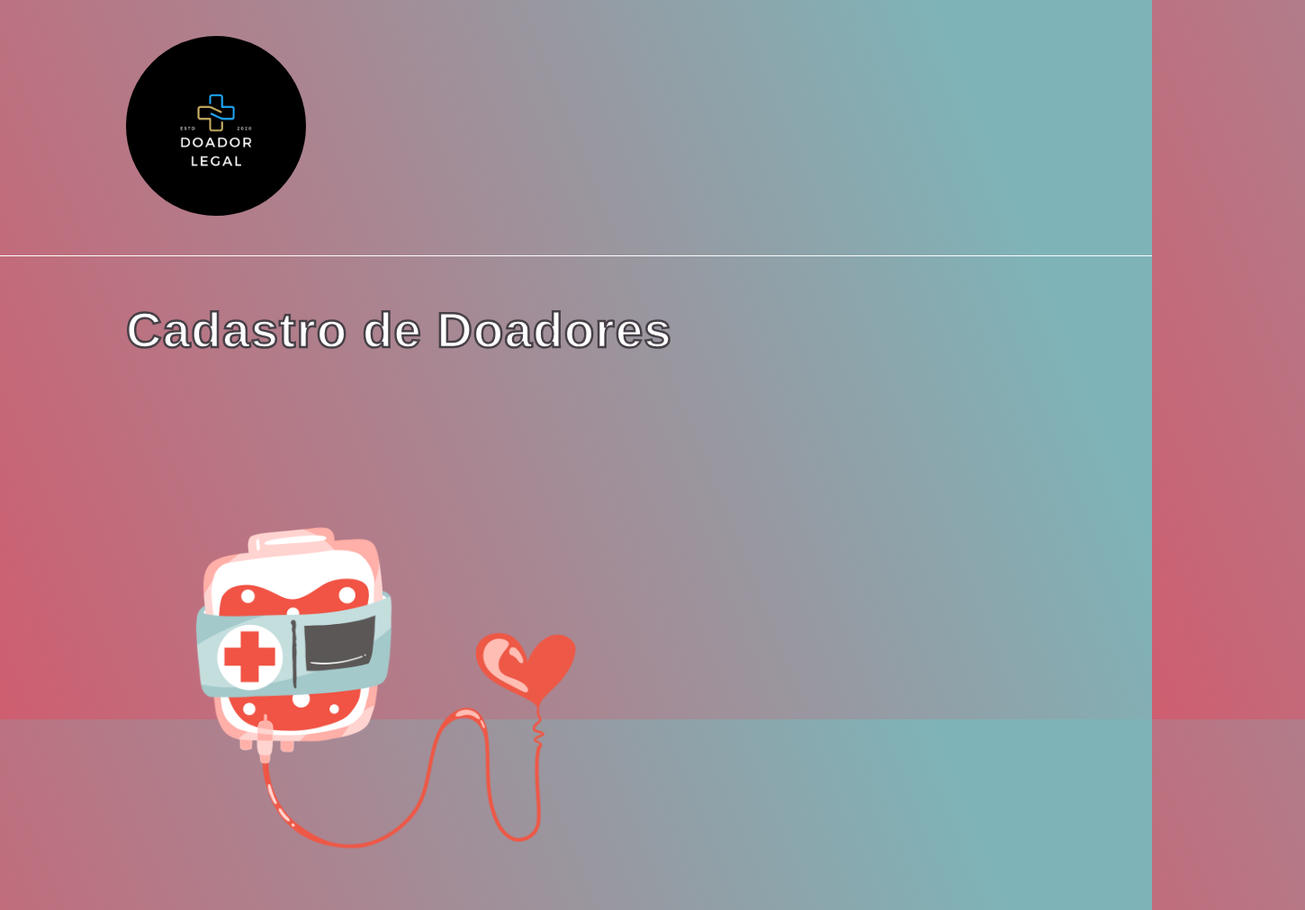
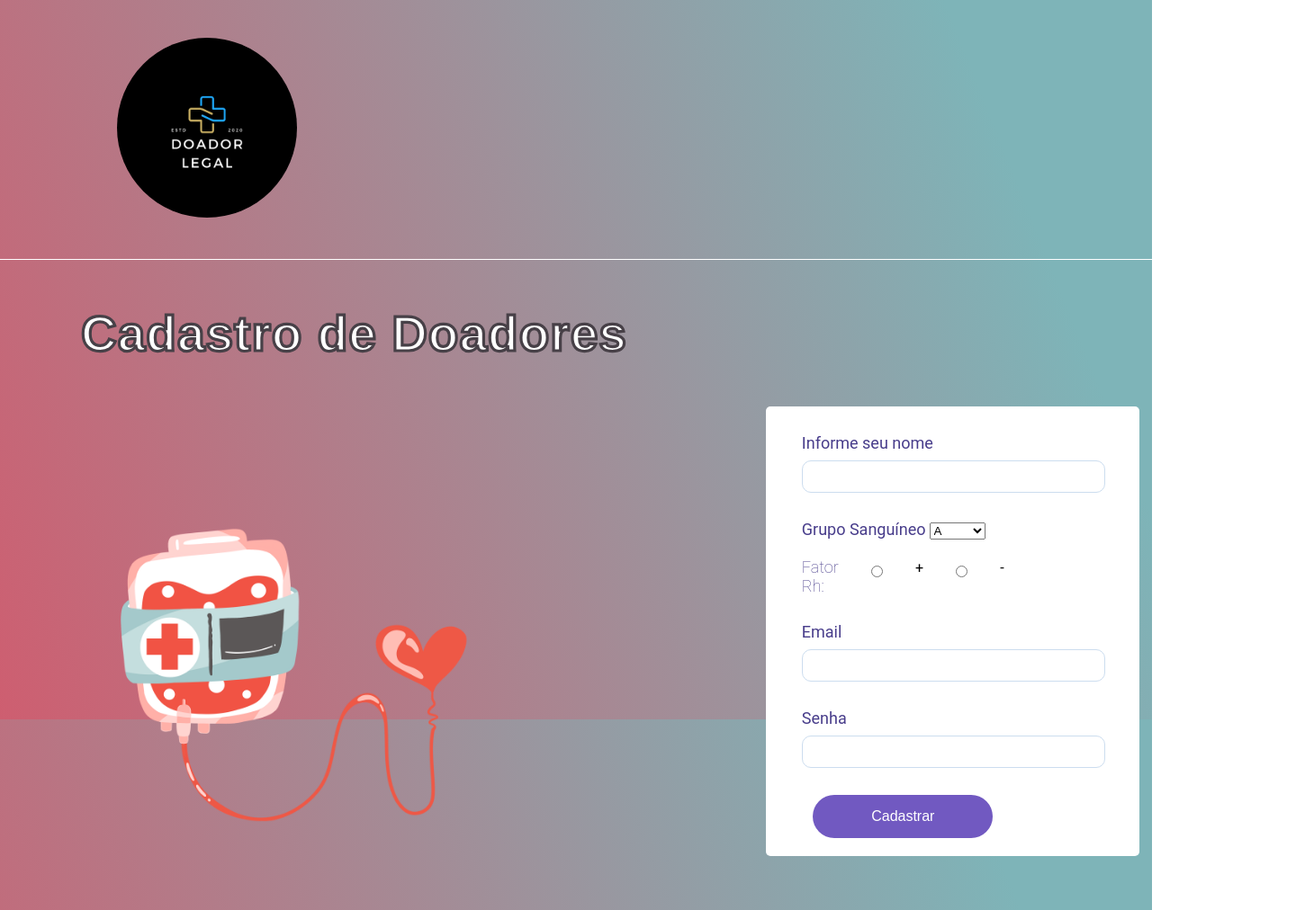
Before and after one commit to brunopedrols/Fomulario-de-cadastro, a plain HTML site: page index.html in a window 1280 px wide. Shown: the top 1012 px of the page at 90% size, 1450 px wide, since content can reach past the window. Drawn offline with Linux system fonts and the light colour scheme.

Commit message:
Atualizacao

```diff
--- a/index.html
+++ b/index.html
@@ -8,15 +8,15 @@
     <link rel="stylesheet" href="style.css" />
   </head>
   <body>
-    <header class="primary">
-      <img class="secondary" src="Logo.png" alt="Doador Legal">
+    <header>
+      <img class="image" src="Logo.png" alt="Doador Legal">
     </header>
 
-    <main class="meio">
+    <main>
       <section class="form-section-primary">
         <h1 class="text-1">Cadastro de Doadores</h1>
-        <div class="Imagem 1">
-        <img class="Imagem-center" src="Doador+.png" alt="arte">
+        <div class="Image1">
+        <img class="Image-center" src="Doador+.png" alt="arte">
         </div>
       </section>
       <section class="form-section">
@@ -54,15 +54,15 @@
         </div>
       </section>
       <footer>
-        <section class="feed">
+        <div class="feed">
           <h1 class="end">Saiba Mais</h1>
             <a class="hyper" href="https://www.cnnbrasil.com.br/saude/apenas-19-dos-brasileiros-doam-sangue-regularmente-diz-pesquisa/" target="_blank">Apenas 19% dos brasileiros doam sangue regularmente, diz pesquisa.</a>
             <a class="hyper" href="https://www.cnnbrasil.com.br/saude/inca-alerta-para-baixo-estoque-de-sangue-e-faz-apelo-a-populacao-por-doacao/" target="_blank">Inca alerta para baixo estoque de sangue e faz apelo à população por doação.</a>
             <a class="hyper" href="https://www.cnnbrasil.com.br/internacional/recordista-em-doacao-de-sangue-e-homenageado-por-doar-120-galoes/" target="_blank">Homem é homenageado por recorde ao doar 120 galões de sangue nos EUA.</a>
-        </section>
-        <section class="end-1">
+        </div>
+        <div class="end-1">
           <a href="https://www.linkedin.com/in/bruno-pedro-823606b6/" target="_blank"><img class="end-2" src="Assinatura.png" alt="Bruno Pedro"></a>
-        </section>
+        </div>
       </footer>
     </main>
       <ul class="squares"></ul>
--- a/style.css
+++ b/style.css
@@ -5,15 +5,16 @@
   margin: 0;
   padding: 0;
 }
-
-.primary {
+header {
+  padding-top: 0.75rem;
+  padding-bottom: 0.75rem;
   height: auto;
-  margin: 40px;
+  margin: 30px;
   overflow: hidden;
 
 }
-.secondary {
- width: 200px;
+.image {
+ width: 12.5rem;
  margin-left: 100px;
  border-radius: 350px;
  max-width: 100%;
@@ -23,35 +24,38 @@
 
 }
 
-.secondary:hover{
+.image:hover{
   -moz-transform: scale(1.1);
 	-webkit-transform: scale(1.1);
 	transform: scale(1.1);
 }
 
-html,
-body {
-  height: 100vh;
-}
-
 body {
   background: linear-gradient(68.15deg, #ce5e70 0%, #7eb4b8 85.61%);
+  background-repeat: no-repeat;
+  background-attachment: fixed;
   font-family: Roboto, Arial, sans-serif;
 
 }
 
-.meio {
+main {
   border-top: 1px solid white;
-  margin-bottom: 48px;
+  margin-bottom: 20px;
   height: auto;
+  padding: auto;
 }
+
+.form-section-primary{
+  margin-left: 40px;
+}
+
 .text-1{
   margin-top: 50px;
   display: flex;
-  margin-left: 140px;
+  margin-left: 3.125rem;
   font-family:'Franklin Gothic Medium', 'Arial Narrow', Arial, sans-serif;
-  font-size: 55px;
-  -webkit-text-stroke-width: 2.50px;
+  font-size: 3.438rem;
+  -webkit-text-stroke-width: 0.2rem;
   -webkit-text-stroke-color:rgb(71, 64, 71);
 }
 section {
@@ -62,26 +66,27 @@ section {
 }
 
 .form-section {
-  margin-left: 160px;
+  margin-left: 0px;
 }
 
-.imagem1 {
+.Image1 {
   display: inline-block ;
   flex-direction: column;
   justify-content: right;
   overflow: hidden;
 }
-.Imagem-center{
-  margin-left: 200px;
+.Image-center{
   margin-top: 140px;
-  width: 450px;
+  margin-left: 58px;
+  width: 28.125rem;
   max-width: 100%;
 	-moz-transition: all 0.3s;
 	-webkit-transition: all 0.3s;
 	transition: all 0.3s;
+  padding: 0px 20px 0px 20px;
 }
 
-.Imagem-center:hover{
+.Image-center:hover{
   -moz-transform: scale(1.1);
 	-webkit-transform: scale(1.1);
 	transform: scale(1.1);
@@ -160,8 +165,6 @@ form .btn-login:hover{
 .feed {
   text-align: center;
   margin-top: 175px;
-  margin-left: 150px;
-
 }
 
 .end {
@@ -179,11 +182,12 @@ form .btn-login:hover{
   color: aliceblue;
 }
 .end-1 {
-  margin-left: 1350px;
+  left:96.875rem ;
   margin-top: 120px;
+  margin-left: 5rem;
 }
 .end-2 {
-  width: 100px;
+  width: 6.25rem;
   border-radius: 320px;
 }
 
```
